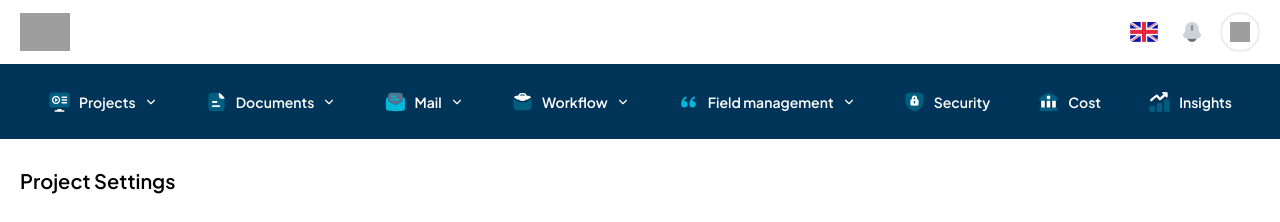
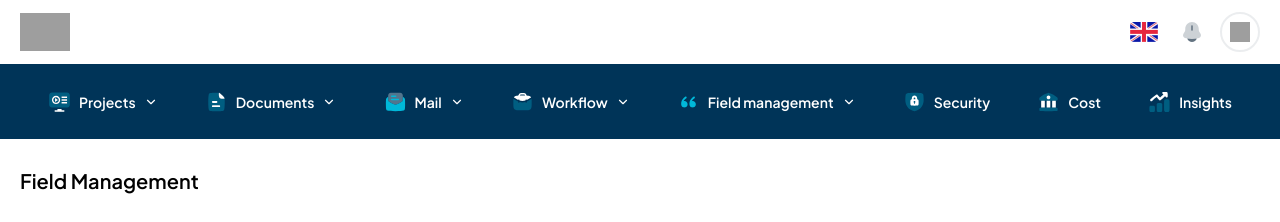
Before and after one commit to BCPAZ/crm-app, a React (Vite) app: page /reports in a window 1280 px wide. Shown: the top 222 px of the page. Built offline with nearby package versions, Linux system fonts and the light colour scheme; grey boxes are pictures that could not be loaded.

Commit message:
chore : Header content changed

```diff
--- a/src/layouts/PageLayouts/FieldManagementLayout.jsx
+++ b/src/layouts/PageLayouts/FieldManagementLayout.jsx
@@ -14,7 +14,7 @@ const FieldManagementLayout = () => {
       <div className="border-b border-gray-400 py-7">
         <div className="siteContainer">
           <div className="flex items-center justify-between">
-            <h1 className="text-xl font-semibold w-full">Project Settings</h1>
+            <h1 className="text-xl font-semibold w-full">Field Management</h1>
           </div>
         </div>
       </div>
```
